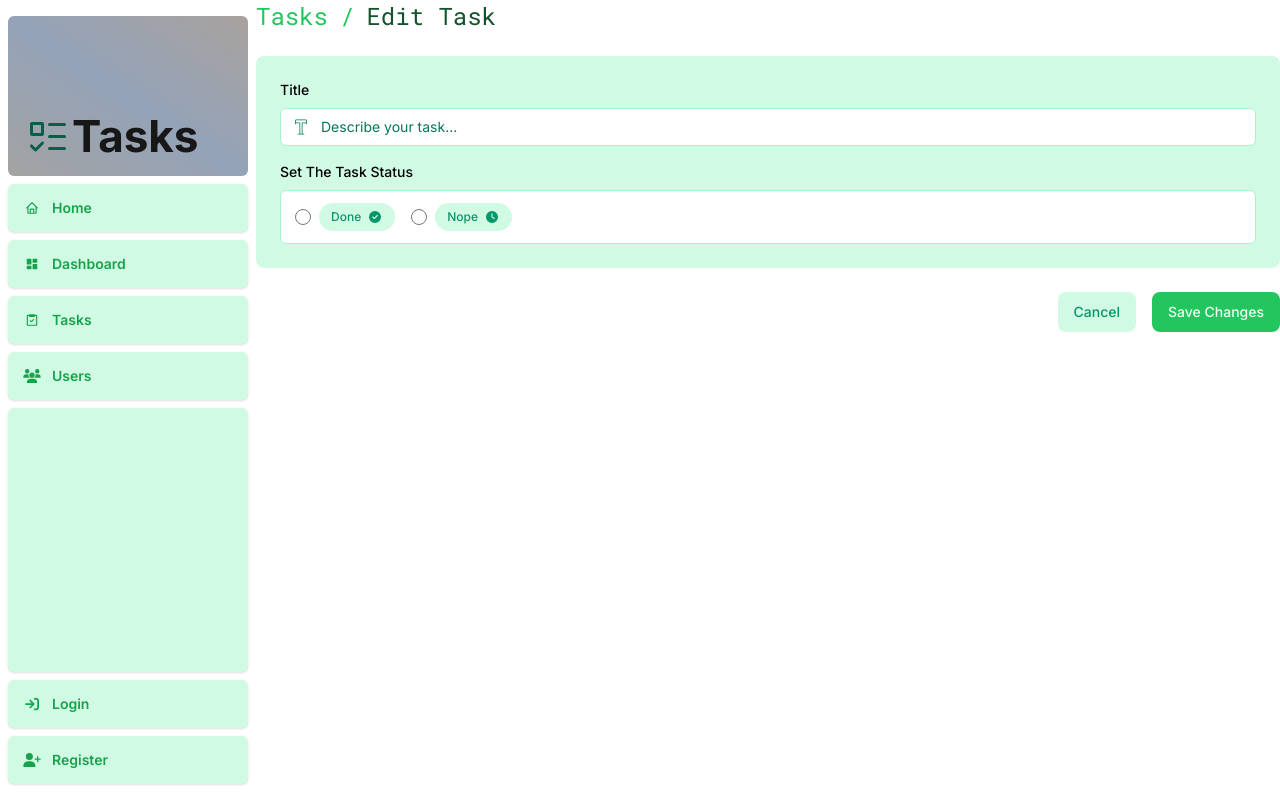
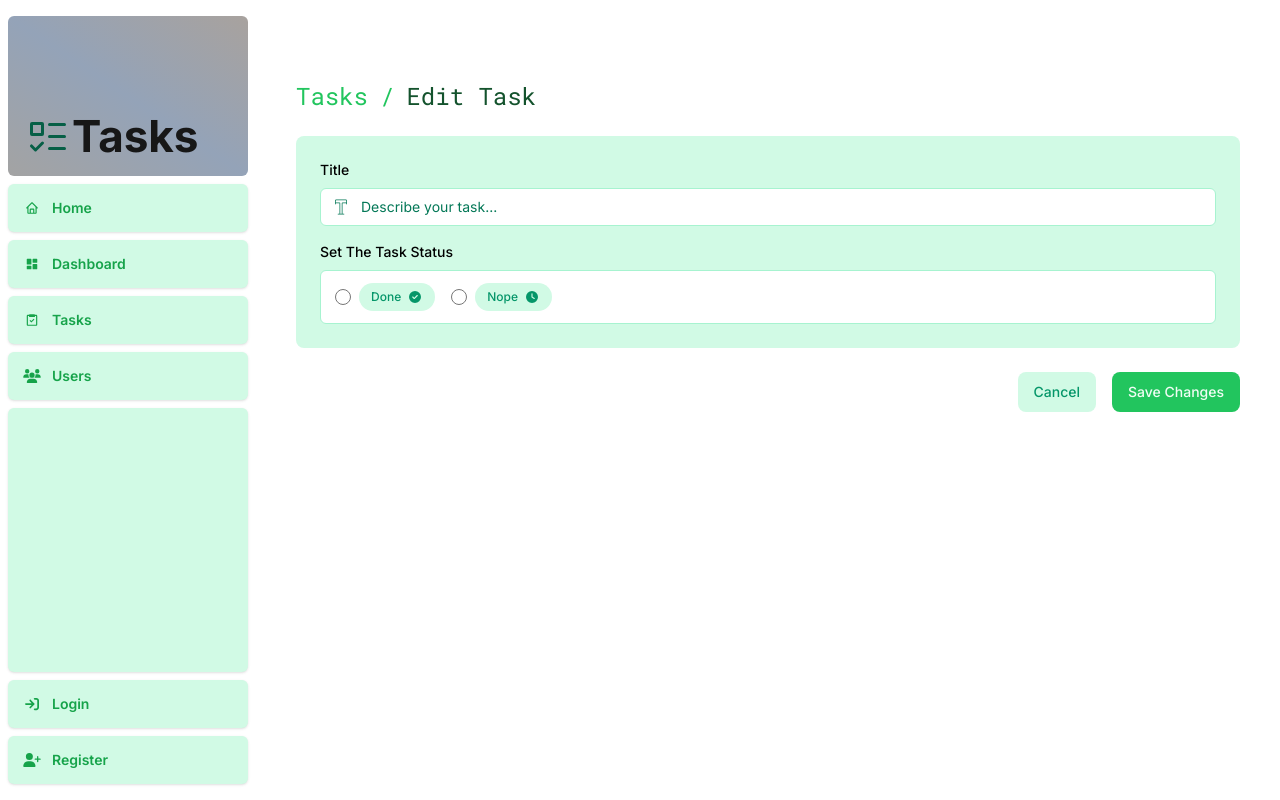
Before and after one commit to ahmad-elshowair/next-tasks, a Next.js app: page /tasks/1/edit in a window 1280 px wide. Built offline with nearby package versions, Linux system fonts and the light colour scheme.

Commit message:
"Replace `<main>` with `<section className='px-10 pt-20 pb-2'>` in edit and create pages for tasks and users."

```diff
--- a/app/tasks/[id]/edit/page.tsx
+++ b/app/tasks/[id]/edit/page.tsx
@@ -4,7 +4,7 @@ import EditForm from "@/app/components/tasks/EditForm";
 const EditTaskPage = ({ params }: { params: { id: string } }) => {
 	const { id } = params;
 	return (
-		<main>
+		<section className="px-10 pt-20 pb-2">
 			<Breadcrumb
 				breadcrumbs={[
 					{ label: "Tasks", href: "/tasks" },
@@ -16,7 +16,7 @@ const EditTaskPage = ({ params }: { params: { id: string } }) => {
 				]}
 			/>
 			<EditForm />
-		</main>
+		</section>
 	);
 };
 
--- a/app/tasks/create/page.tsx
+++ b/app/tasks/create/page.tsx
@@ -3,7 +3,7 @@ import CreateForm from "@/app/components/tasks/CreateForm";
 
 const CreateTask = () => {
 	return (
-		<main>
+		<section className="pt-20 pb-2 px-10">
 			<Breadcrumb
 				breadcrumbs={[
 					{
@@ -18,7 +18,7 @@ const CreateTask = () => {
 				]}
 			/>
 			<CreateForm />
-		</main>
+		</section>
 	);
 };
 
--- a/app/users/[id]/edit/page.tsx
+++ b/app/users/[id]/edit/page.tsx
@@ -5,7 +5,7 @@ const EditUserPage = ({ params }: { params: { id: string } }) => {
 	const { id } = params;
 
 	return (
-		<main>
+		<section className="px-10 pt-20 pb-2">
 			<Breadcrumb
 				breadcrumbs={[
 					{ label: "Users", href: "/users" },
@@ -13,7 +13,7 @@ const EditUserPage = ({ params }: { params: { id: string } }) => {
 				]}
 			/>
 			<EditUserFrom />
-		</main>
+		</section>
 	);
 };
 
--- a/app/users/create/page.tsx
+++ b/app/users/create/page.tsx
@@ -3,7 +3,7 @@ import CreateUserForm from "@/app/components/users/CreateUserForm";
 
 const CreateUser = () => {
 	return (
-		<main>
+		<section className="px-10 pt-20 pb-2">
 			<Breadcrumb
 				breadcrumbs={[
 					{ label: "Users", href: "/users" },
@@ -15,7 +15,7 @@ const CreateUser = () => {
 				]}
 			/>
 			<CreateUserForm />
-		</main>
+		</section>
 	);
 };
 
```
